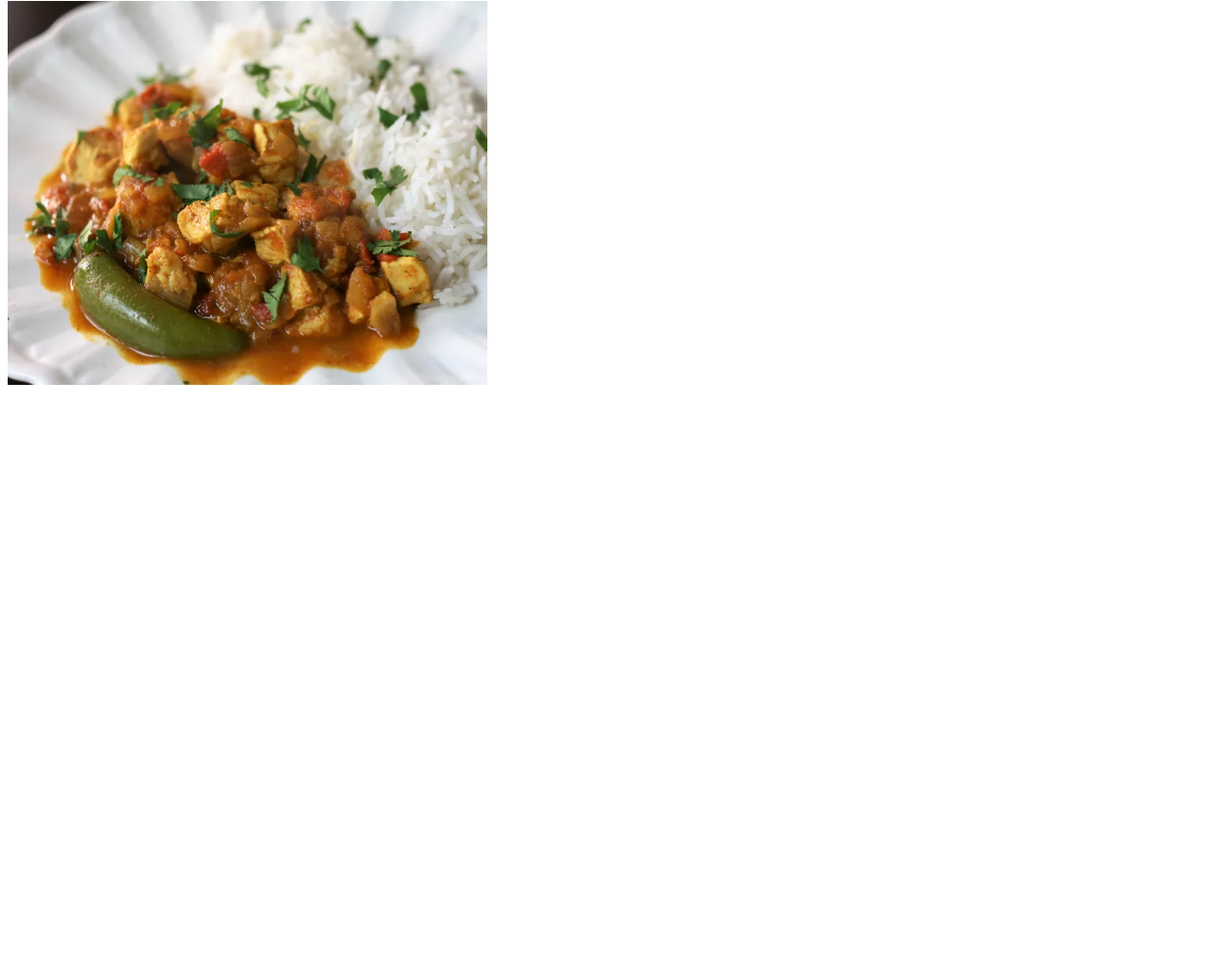
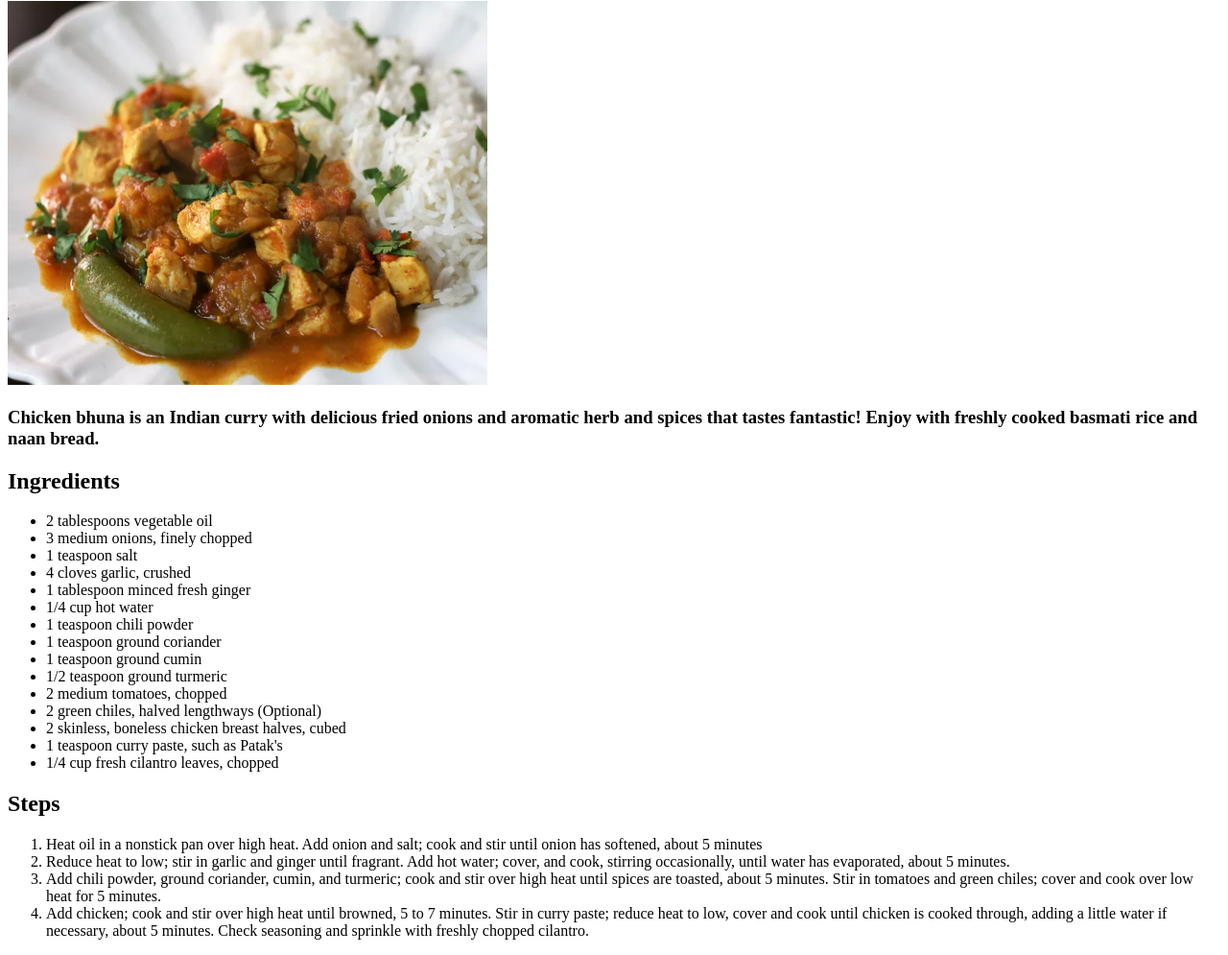
Before and after one commit to scopyjunior/odin-recipes, a plain HTML site: page recipes/chicken_bhuna.html in a window 1280 px wide. Shown: the part 79-1074 px from the top of the page at 96% size. Before the commit the page ends 800 px from the top, so only its background shows below. Drawn offline with Linux system fonts and the light colour scheme.

Commit message:
added ingredients and steps(for preparations) for chicken_bhuna webpage

```diff
--- a/recipes/chicken_bhuna.html
+++ b/recipes/chicken_bhuna.html
@@ -8,5 +8,33 @@
 <body>
     <h1>Chicken Bhuma</h1>
     <img src="../images/chicken_bhuna.webp" alt="chicken Bhuna image" width="500" height="400" >
+    <h3>Chicken bhuna is an Indian curry with delicious fried onions and aromatic herb and spices that tastes fantastic! Enjoy with freshly cooked basmati rice and naan bread.</h3>
+    <h2>Ingredients</h2>
+    <ul>
+        <li>2 tablespoons vegetable oil</li>
+        <li>3 medium onions, finely chopped</li>
+        <li>1 teaspoon salt</li>
+        <li>4 cloves garlic, crushed</li>
+        <li>1 tablespoon minced fresh ginger</li>
+        <li>1/4 cup hot water</li>
+        <li>1 teaspoon chili powder</li>
+        <li>1 teaspoon ground coriander</li>
+        <li>1 teaspoon ground cumin</li>
+        <li>1/2 teaspoon ground turmeric</li>
+        <li>2 medium tomatoes, chopped</li>
+        <li>2 green chiles, halved lengthways (Optional)</li>
+        <li>2 skinless, boneless chicken breast halves, cubed</li>
+        <li>1 teaspoon curry paste, such as Patak's</li>
+        <li>1/4 cup fresh cilantro leaves, chopped</li>
+    </ul>
+    <h2>Steps</h2>
+
+    <ol>
+        <li>Heat oil in a nonstick pan over high heat. Add onion and salt; cook and stir until onion has softened, about 5 minutes</li>
+        <li>Reduce heat to low; stir in garlic and ginger until fragrant. Add hot water; cover, and cook, stirring occasionally, until water has evaporated, about 5 minutes.</li>
+        <li>Add chili powder, ground coriander, cumin, and turmeric; cook and stir over high heat until spices are toasted, about 5 minutes. Stir in tomatoes and green chiles; cover and cook over low heat for 5 minutes.</li>
+        <li>Add chicken; cook and stir over high heat until browned, 5 to 7 minutes. Stir in curry paste; reduce heat to low, cover and cook until chicken is cooked through, adding a little water if necessary, about 5 minutes. Check seasoning and sprinkle with freshly chopped cilantro.</li>
+    </ol>
+
 </body>
 </html>
```
